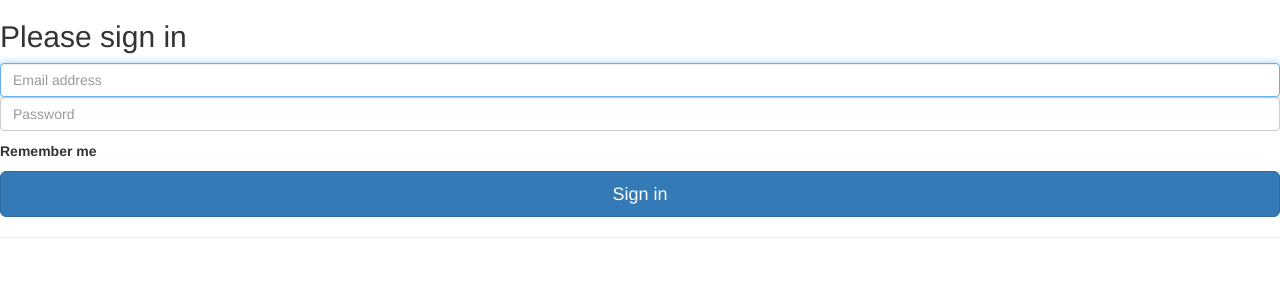
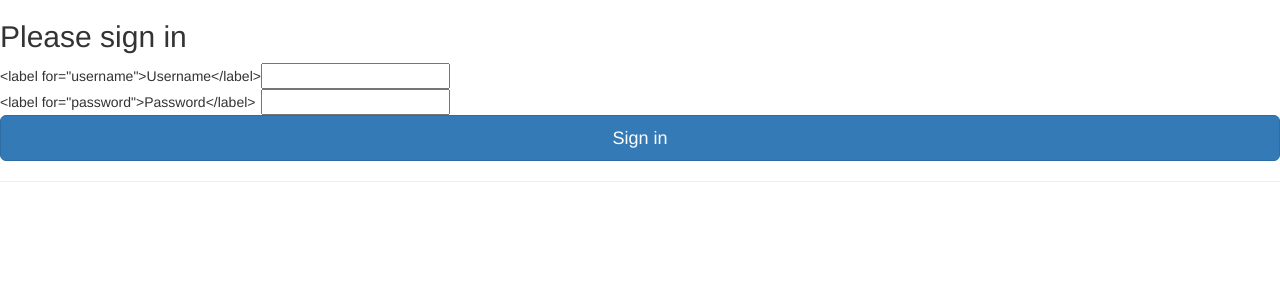
Before and after one commit to triggity/freezing-bear, a Django app: template templates/registration/login.html in a window 1280 px wide. Shown: the part 41-341 px from the top of the page. Run offline with Django 3.2, Linux system fonts and the light colour scheme; the template is opened without the code that fills it, so the values that code supplies are empty, except form fields; tables that the repository leaves empty hold one stand-in row (values such as "Sample post"); form fields are guessed from the names that the template uses; some libraries are stand-ins or nearby versions.

Commit message:
bootstrap signin form

```diff
--- a/freezingbear/settings.py
+++ b/freezingbear/settings.py
@@ -89,3 +89,8 @@ USE_TZ = True
 # https://docs.djangoproject.com/en/1.6/howto/static-files/
 
 STATIC_URL = '/static/'
+
+#Django-bootstrap3 settings, for offline
+# BOOTSRAP3 = {
+#   'base_url': 'http://localhost/bootstrap3/',
+# }
--- a/templates/base.html
+++ b/templates/base.html
@@ -10,7 +10,7 @@
 
     {# Load CSS and JavaScript #}
     {% bootstrap_css %}
-    {% bootstrap_javascript %}
+    {% bootstrap_javascript jquery=True %}
 </head>
 
 <body>
--- a/templates/registration/login.html
+++ b/templates/registration/login.html
@@ -29,15 +29,21 @@
   <input type="submit" value="{% trans "login" %}" />
   <input type="hidden" name="next" value="{{ next }}" />
 </form>
+
 {% endcomment %}
-
-      <form class="form-signin" role="form">
+  <form method="post" action="{% url 'auth_login' %}" class="form-signin" role="form">{% csrf_token %}
     <h2 class="form-signin-heading">Please sign in</h2>
-        <input type="text" class="form-control" placeholder="Email address" required autofocus>
-        <input type="password" class="form-control" placeholder="Password" required>
-        <label class="checkbox">
-          <input type="checkbox" value="remember-me"> Remember me
-        </label>
-        <button class="btn btn-lg btn-primary btn-block" type="submit">Sign in</button>
+  <table>
+    <tr>
+      <td>{% trans form.username.label_tag %}</td>
+      <td>{{ form.username }}</td>
+    </tr>
+    <tr>
+      <td>{% trans form.password.label_tag %}</td>
+      <td>{{ form.password }}</td>
+    </tr>
+  </table>
+    <button class="btn btn-lg btn-primary btn-block" type="submit" value="{% trans "login" %}">Sign in</button>
+  <input type="hidden" name="next" value="{{ next }}" />
   </form>
 {% endblock %}
```
Lines whose indentation alone changed are shown as unchanged.
